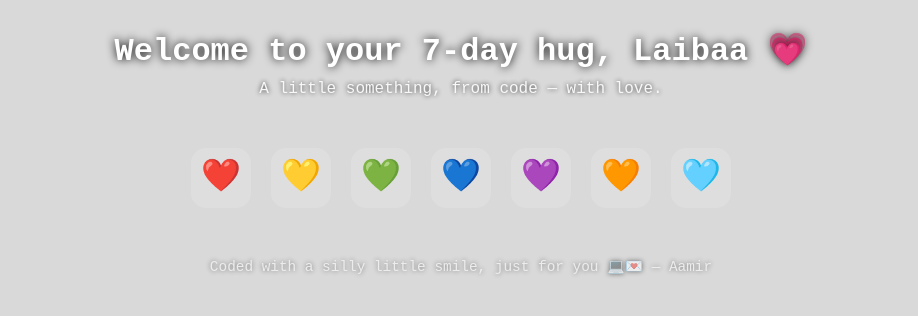
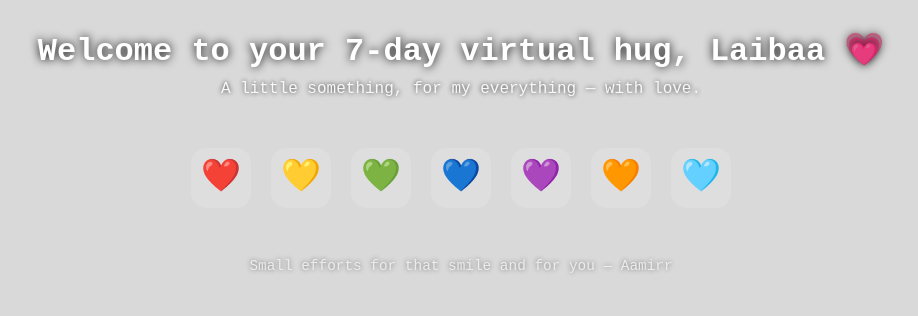
Before and after one commit to Aamirr1602/For-Her-3, a plain HTML site: page index.html in a window 1280 px wide. Shown: the whole page, without its empty margins (179-1097 px from the left). Drawn offline with Linux system fonts and the light colour scheme.

Commit message:
Update index.html

```diff
--- a/index.html
+++ b/index.html
@@ -10,8 +10,8 @@
 <body>
   <div class="background">
     <div class="intro">
-      <h1>Welcome to your 7-day hug, Laibaa 💗</h1>
-      <p>A little something, from code — with love.</p>
+      <h1>Welcome to your 7-day virtual hug, Laibaa 💗</h1>
+      <p>A little something, for my everything — with love.</p>
     </div>
     <div class="cards-container">
       <div class="card" onclick="showMessage(0)">❤️</div>
@@ -26,7 +26,7 @@
       <p id="messageText"></p>
     </div>
     <footer>
-      <p>Coded with a silly little smile, just for you 💻💌 — Aamir</p>
+      <p>Small efforts for that smile and for you — Aamirr</p>
     </footer>
   </div>
   <script src="script.js"></script>
```
